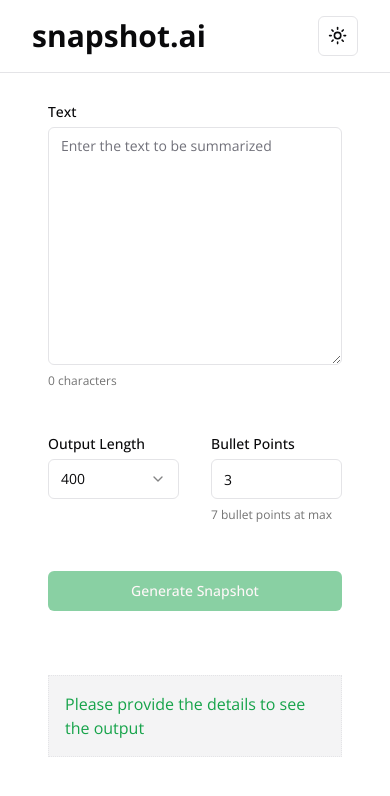
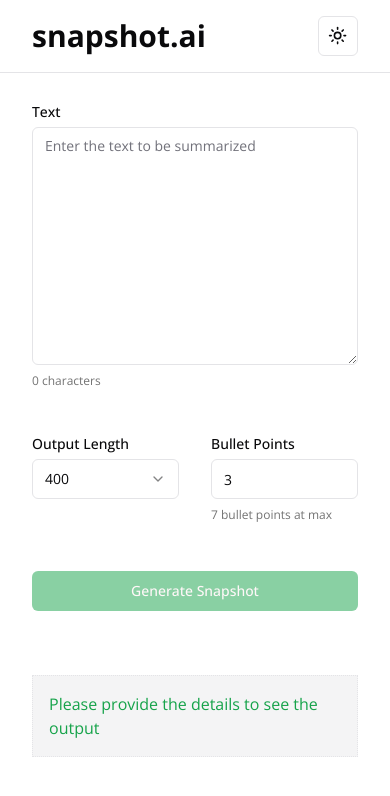
Before and after one commit to ttahm3d/snapshot-ai, a Next.js app: page /snapshot in a window 390 px wide. Shown: the top 796 px of the page. Built offline with nearby package versions, Linux system fonts and the light colour scheme.

Commit message:
feat - removed paddnig

```diff
--- a/src/api/auth/[...nextauth]/routes.ts
+++ /dev/null
@@ -1,5 +0,0 @@
-import { authConfig } from "@/lib/auth";
-import NextAuth from "next-auth/next";
-
-const handler = NextAuth(authConfig);
-export { handler as GET, handler as POST };
--- a/src/app/snapshot/page.tsx
+++ b/src/app/snapshot/page.tsx
@@ -44,8 +44,8 @@
 
   return (
     <div className="flex-1 container grid grid-cols-3 place-items-stretch h-full content-center min-h-full">
-      <form className="col-span-3 md:col-span-1" onSubmit={handleSubmit}>
-        <div className="py-8 px-4  grid grid-cols-2 gap-8">
+      <form className="col-span-3 px-0 md:col-span-1" onSubmit={handleSubmit}>
+        <div className="py-8 md:px-4  grid grid-cols-2 gap-8">
           <div className="flex flex-col gap-2 col-span-2">
             <Label htmlFor="input-text">Text</Label>
             <Textarea
@@ -91,7 +91,7 @@
           </Button>
         </div>
       </form>
-      <div className="py-8 px-4 col-span-3 md:col-span-2">
+      <div className="py-8 px-0 md:px-4 col-span-3 md:col-span-2">
         <div className="border-dotted border p-4 h-full text-primary bg-secondary flex flex-col">
           {output === "" ? (
             <>Please provide the details to see the output</>
```
